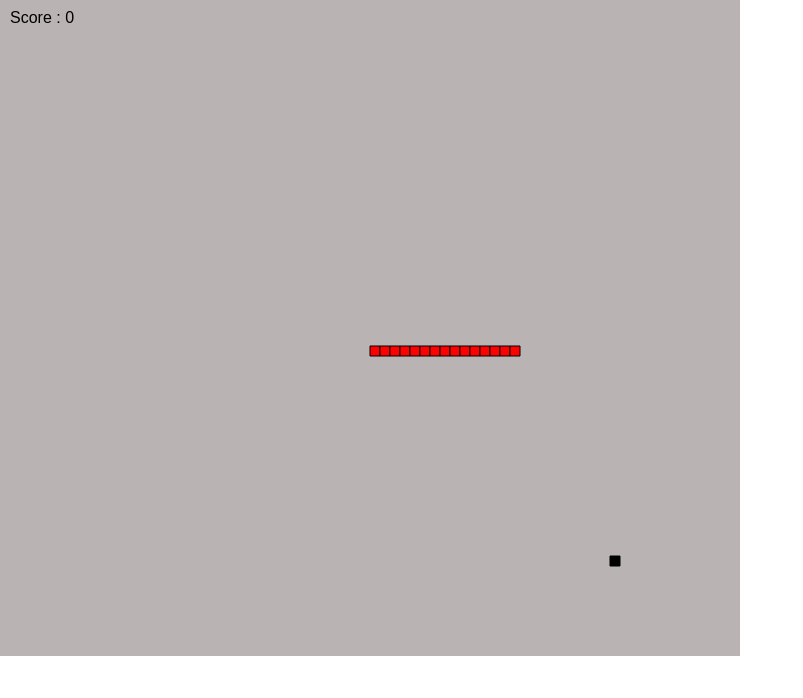
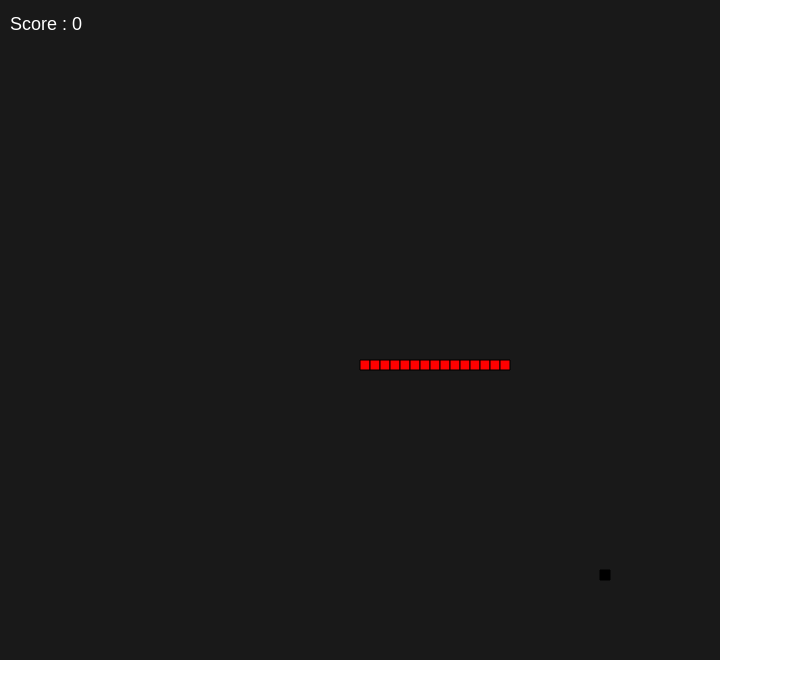
Before and after one commit to sruthi-98/Snake-Game, a plain HTML site: page index.html in a window 1280 px wide. Shown: the whole page, without its empty margins (0-803 px from the left). Drawn offline with Linux system fonts and the light colour scheme.

Commit message:
Changed appearance of the game

```diff
--- a/styles/styles.css
+++ b/styles/styles.css
@@ -52,16 +52,17 @@ table {
 */
 
 body {
-  font-size: 16px;
+  font-size: 18px;
   font-family: Arial, Helvetica, sans-serif;
+  color: white;
 }
 
 #myCanvas, #score {
-    background-color: #bab3b3;
-    padding: 10px;
+  background-color: rgba(0, 0, 0, 0.9);
 }
 
 #score {
-  max-height: 200px;
-  max-width: 720px;
+  min-height: 30px;
+  max-width: 700px;
+  padding: 15px 10px;
 }
```
